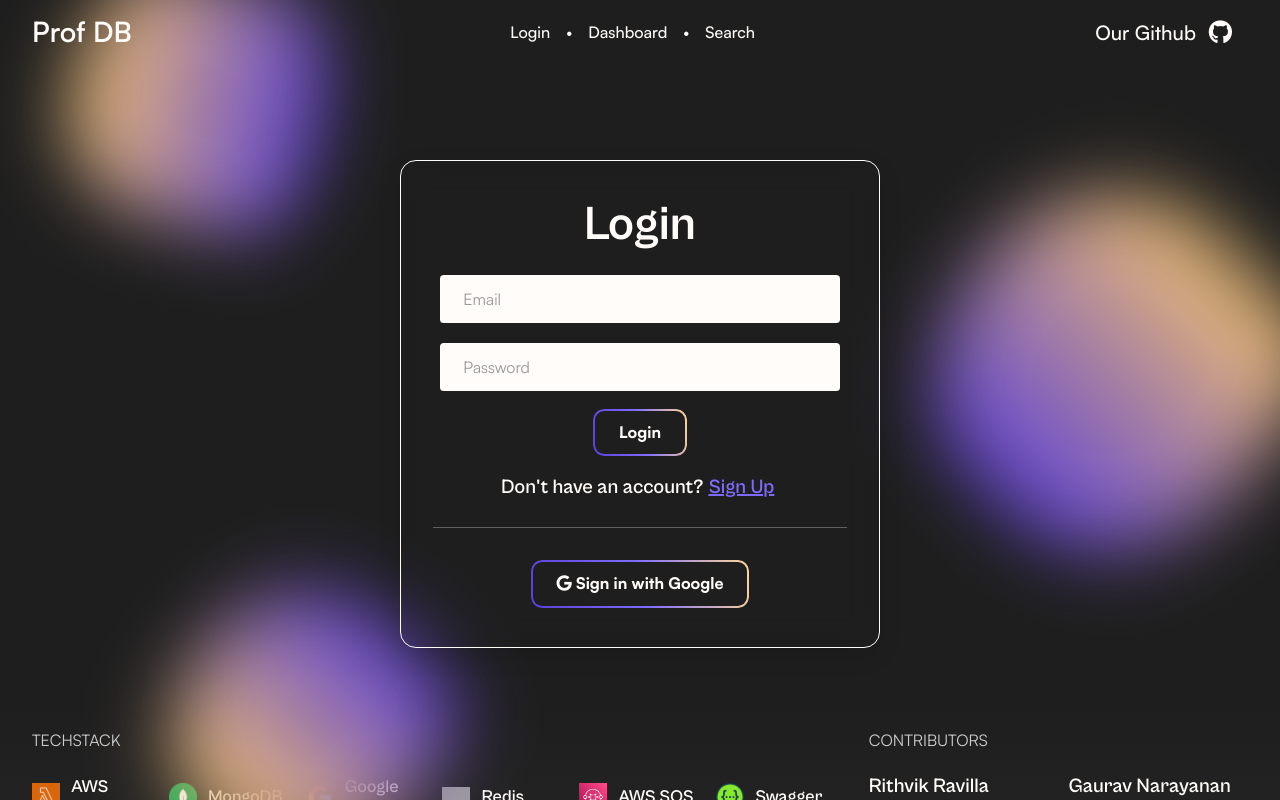
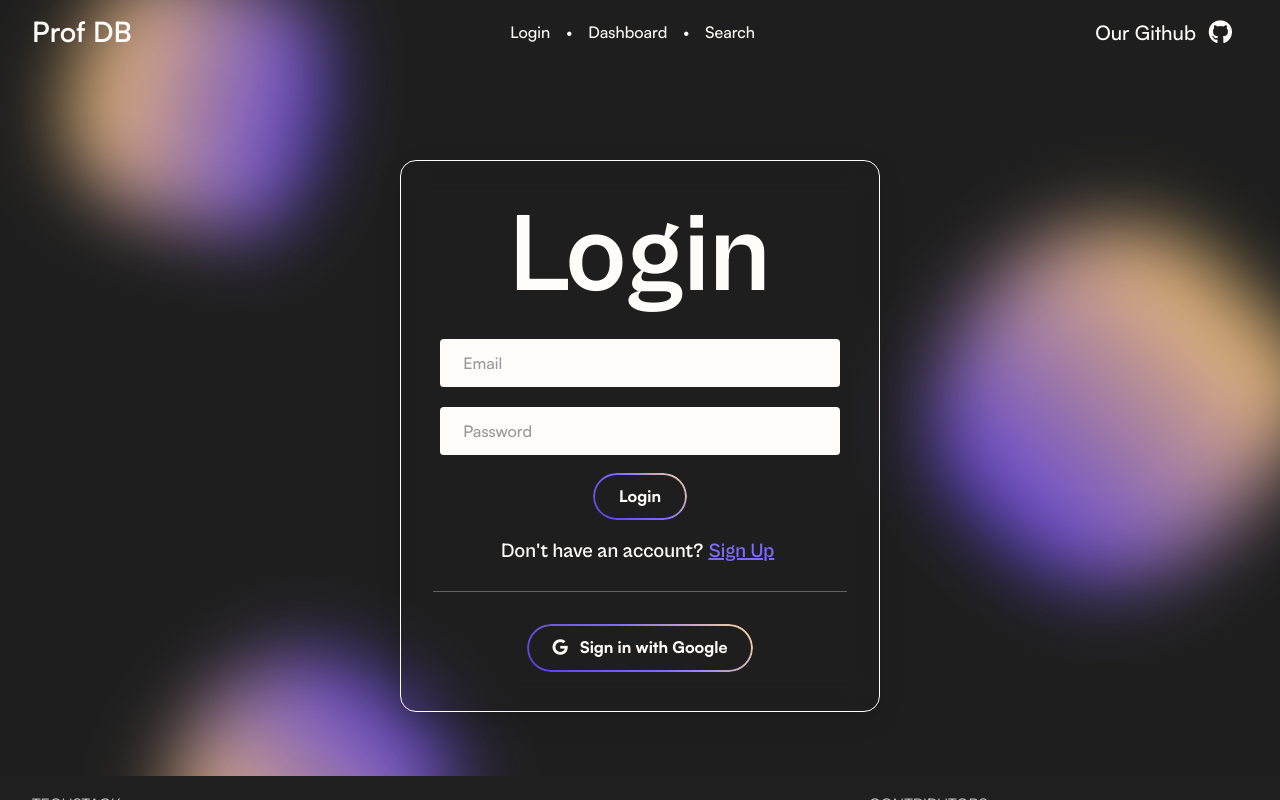
Before and after one commit to RithvikR1218/Academia-frontend, a React (Vite) app: page /login in a window 1280 px wide. Built offline with nearby package versions, Linux system fonts and the light colour scheme; no server answers; grey boxes are pictures that could not be loaded.

Commit message:
style: minor UI enhancements

```diff
--- a/src/components/Footer/Footer.css
+++ b/src/components/Footer/Footer.css
@@ -6,6 +6,7 @@
     padding: 1rem 2rem;
     gap: 2rem;
     background: linear-gradient(0deg, var(--base-2), var(--base-1));
+    z-index: 9999;
 }
 
 
--- a/src/components/ProfTable/ProfTable.jsx
+++ b/src/components/ProfTable/ProfTable.jsx
@@ -1,6 +1,6 @@
 import { useEffect, useState } from 'react';
 import { Table, Loader, Pagination, Button } from '@mantine/core';
-import { getProfessors, insertBatchEntry } from '../api/proff_search';
+import { getProfessors, insertBatchEntry } from '../../api/proff_search';
 import { notifications } from '@mantine/notifications';
 import './ProfTable.css';
 
--- a/src/components/UserProfTable/UserProfTable.jsx
+++ b/src/components/UserProfTable/UserProfTable.jsx
@@ -110,7 +110,7 @@
 }
 
 return (
-  <div className="table-container">
+  <div className="table-box">
   <Table striped highlightOnHover withTableBorder withColumnBorders className="my-table">
   <thead>
     <tr>
--- a/src/pages/Dashboard/Dashboard.css
+++ b/src/pages/Dashboard/Dashboard.css
@@ -23,14 +23,58 @@
 }
 
 .logout-button {
-    background-color: var(--base-1);
+    position: relative;
+    background: transparent;
     color: var(--text-1);
     border: none;
     padding: 0.6rem 1.5rem;
     font-weight: 800;
     border-radius: 100vw;
     cursor: pointer;
+    z-index: 1;
     transition: background-color 0.3s ease;
+    margin: 0;
+}
+
+.logout-button::before {
+    content: "";
+    position: absolute;
+    top: -2px;
+    left: -2px;
+    right: -2px;
+    bottom: -2px;
+    background: linear-gradient(45deg, var(--accent-1-dark), var(--accent-1), var(--accent-2));
+    border-radius: inherit;
+    z-index: -1;
+    mask:
+      linear-gradient(#fff 0 0) content-box,
+      linear-gradient(#fff 0 0);
+    -webkit-mask:
+      linear-gradient(#fff 0 0) content-box,
+      linear-gradient(#fff 0 0);
+    mask-composite: exclude;
+    -webkit-mask-composite: destination-out;
+    padding: 2px;
+    box-sizing: border-box;
+}
+
+.logout-button::after {
+    content: "";
+    position: absolute;
+    inset: 0;
+    background: linear-gradient(45deg, var(--accent-1-dark), var(--accent-1), var(--accent-2));
+    border-radius: inherit;
+    z-index: -1;
+    opacity: 0;
+    transition: opacity 0.3s ease;
+}
+
+.logout-button:hover::before {
+    opacity: 0;
+}
+
+.logout-button:hover::after {
+    opacity: 1;
 }
 
 .heading-title {
--- a/src/pages/Home/Home.css
+++ b/src/pages/Home/Home.css
@@ -179,15 +179,15 @@
     position: absolute;
     border-radius: 60% 40% 30% 70% / 100% 85% 92% 74%;
     background: var(--accent-1-dark);
-    background: linear-gradient(90deg, var(--accent-2-dark), var(--accent-1-dark));
+    background: linear-gradient(180deg, var(--accent-2-dark), var(--accent-1-dark));
     bottom: 0%;
     left: 15%;
-    height: 15rem;
-    width: 15rem;
+    height: 20rem;
+    width: 20rem;
     opacity: 1;
     filter: blur(35px);
     z-index: -1;
-    animation: animate 25s cubic-bezier(0.68, -0.55, 0.27, 1.55) infinite alternate-reverse forwards;
+    animation: animate 37.5s cubic-bezier(0.68, -0.55, 0.27, 1.55) infinite alternate-reverse forwards;
     pointer-events: none;
 }
 
@@ -214,6 +214,18 @@
 /* ======================
      RESPONSIVENESS
 ====================== */
+
+@media (min-width: 1280px) {
+    .hero-h1 {
+        font-size: 7rem;
+        line-height: 7rem;
+        max-width: 90rem;
+    }
+
+    .home-container {
+        padding: 7rem 20rem 1rem;
+    }
+}
 
 @media (max-width: 768px) {
     .home-container {
--- a/src/pages/Login/Login.css
+++ b/src/pages/Login/Login.css
@@ -12,11 +12,15 @@
     border: none;
     padding: 0.6rem 1.5rem;
     font-weight: 800;
-    border-radius: 0.7rem;
+    border-radius: 100vw;
     cursor: pointer;
     z-index: 1;
-    transition: color 0.3s ease;
+    transition: background-color 0.3s ease;
     margin: 0.6rem auto;
+}
+
+.login-button i {
+    margin: 0 0.5rem 0 0;
 }
 
 .login-button::before {
@@ -26,7 +30,7 @@
     left: -2px;
     right: -2px;
     bottom: -2px;
-    background: linear-gradient(75deg, var(--accent-1-dark), var(--accent-1), var(--accent-2));
+    background: linear-gradient(45deg, var(--accent-1-dark), var(--accent-1), var(--accent-2));
     border-radius: inherit;
     z-index: -1;
     mask:
@@ -39,6 +43,25 @@
     -webkit-mask-composite: destination-out;
     padding: 2px;
     box-sizing: border-box;
+}
+
+.login-button::after {
+    content: "";
+    position: absolute;
+    inset: 0;
+    background: linear-gradient(45deg, var(--accent-1-dark), var(--accent-1), var(--accent-2));
+    border-radius: inherit;
+    z-index: -1;
+    opacity: 0;
+    transition: opacity 0.3s ease;
+}
+
+.login-button:hover::before {
+    opacity: 0;
+}
+
+.login-button:hover::after {
+    opacity: 1;
 }
 
 .login-bar {
@@ -63,10 +86,11 @@
     outline: none;
     border-radius: 100vw;
     color: var(--base-2);
+    font-weight: 500;
 }
 
 .login-input::placeholder {
-    color: #999999;
+    color: var(--text-3);
 }
 
 .login-card {
@@ -105,7 +129,7 @@
     align-items: center;
 }
 
-.signup-link{
+.signup-link {
     font-family: CabinetGrotesk-Variable, sans-serif;
     font-weight: 600;
     font-size: 1.25rem;
--- a/src/pages/Search/Search.css
+++ b/src/pages/Search/Search.css
@@ -1,7 +1,7 @@
 .search-container {
     padding: 7rem 2rem 1rem;
     position: relative;
-    overflow: hidden;
+    overflow: visible;
     z-index: 0;
 }
 
--- a/src/pages/SignUp/SignUp.css
+++ b/src/pages/SignUp/SignUp.css
@@ -13,11 +13,15 @@
     border: none;
     padding: 0.6rem 1.5rem;
     font-weight: 800;
-    border-radius: 0.7rem;
+    border-radius: 100vw;
     cursor: pointer;
     z-index: 1;
-    transition: color 0.3s ease;
-    margin:0.6rem auto;
+    transition: background-color 0.3s ease;
+    margin: 0.6rem auto;
+}
+
+.signup-button i {
+    margin: 0 0.5rem 0 0;
 }
 
 .signup-button::before {
@@ -42,6 +46,25 @@
     box-sizing: border-box;
 }
 
+.signup-button::after {
+    content: "";
+    position: absolute;
+    inset: 0;
+    background: linear-gradient(45deg, var(--accent-1-dark), var(--accent-1), var(--accent-2));
+    border-radius: inherit;
+    z-index: -1;
+    opacity: 0;
+    transition: opacity 0.3s ease;
+}
+
+.signup-button:hover::before {
+    opacity: 0;
+}
+
+.signup-button:hover::after {
+    opacity: 1;
+}
+
 .signup-bar {
     display: flex;
     align-items: center;
@@ -64,10 +87,11 @@
     outline: none;
     border-radius: 100vw;
     color: var(--base-2);
+    font-weight: 500;
 }
 
 .signup-input::placeholder {
-    color: #999999;
+    color: var(--text-3);
 }
 
 .signup-card {
```
